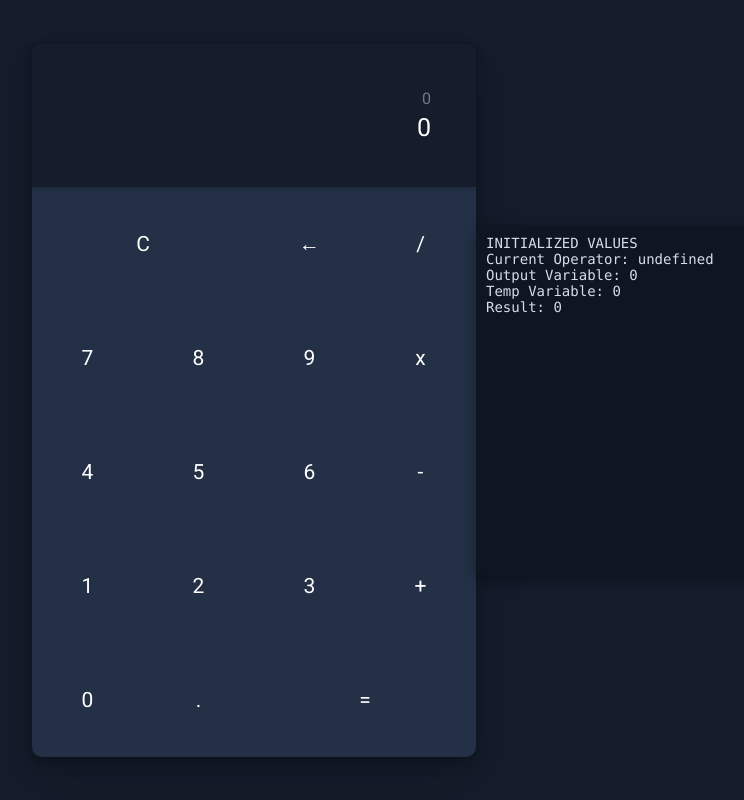
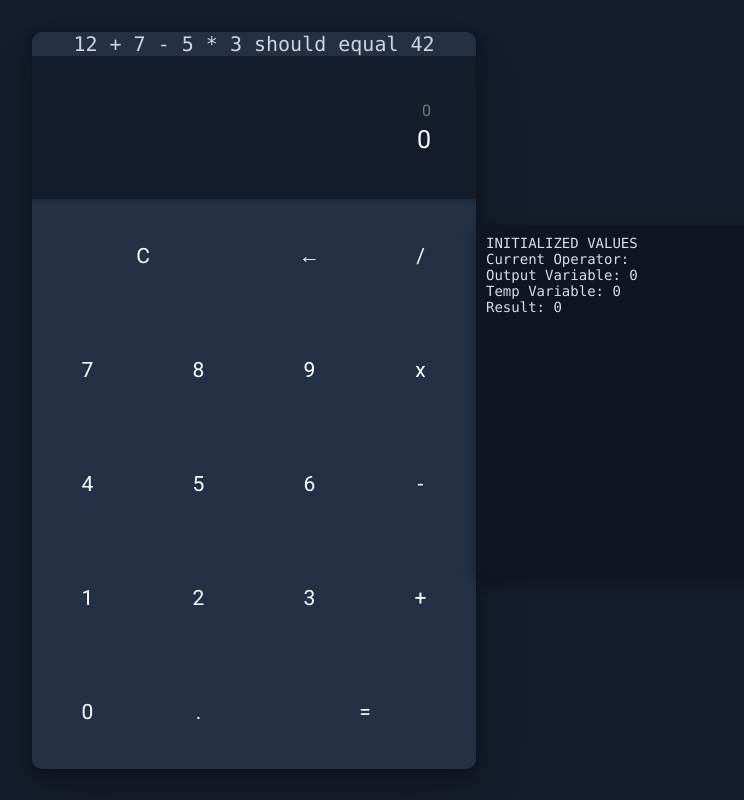
Before and after one commit to dreaming-somewhere/Calculator, a plain HTML site: page index.html in a window 1280 px wide. Shown: the whole page, without its empty margins (211-955 px from the left). Drawn offline with nearby package versions, Linux system fonts and the light colour scheme.

Commit message:
13-Mar_debugging

```diff
--- a/index.html
+++ b/index.html
@@ -13,6 +13,7 @@
     <div id="section">
         <div class="anotherContainer">
             <div class="container">
+                <p class="text">12 + 7 - 5 * 3 should equal 42</p>
                 <div class="output">
                     <div class="results">
                         <div class="result-0">0</div>
@@ -43,7 +44,6 @@
                     <div class="button equal">=</div>
                 </div>
             </div>
-
             <div class="upd">
             </div>
         </div>
--- a/sandbox.js
+++ b/sandbox.js
@@ -8,6 +8,7 @@ let outputVar = 0
 let tempVar = 0
 let res = 0
 
+currentOperator.innerText = ''
 console.log('INITIALIZED VALUES')
 console.log(`currentOperator: ${currentOperator.innerText}`)
 console.log(`tempVar: ${tempVar}`)
@@ -46,6 +47,9 @@ buttons.forEach(button => {
             case '←':
                 if(output.innerText > '0'){
                     output.innerText = output.innerText.slice(0,-1)
+                }
+                if (output.innerText <= '0') {
+                    output.innerText = 0
                 }
                 break;
             case '=':
@@ -110,6 +114,9 @@ buttons.forEach(button => {
                     return
                 }
                 else{
+                    if (tempVar === '0') {
+                        alert('its zero')
+                    }
                     outputVar = output.innerText
                     res = eval(tempVar + currentOperator.innerText + outputVar)
                     console.log('currentOperator took -')
--- a/style.css
+++ b/style.css
@@ -88,3 +88,11 @@ body{
     font-size: 14px;
     overflow:auto;
 }
+.text{
+    font-family: consolas;
+    color:white;
+    text-align: center;
+    font-size: 20px;
+    font-weight: lighter;
+    opacity: .8;
+}
```
